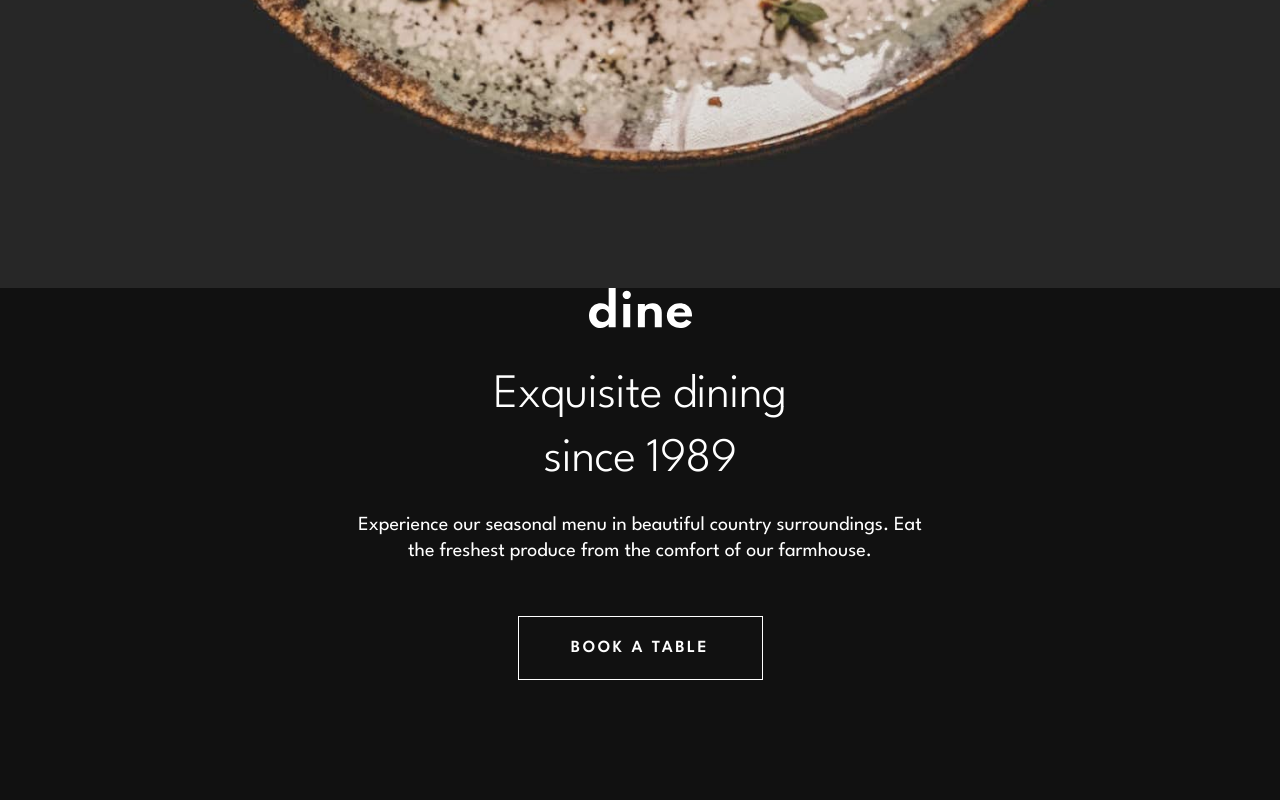
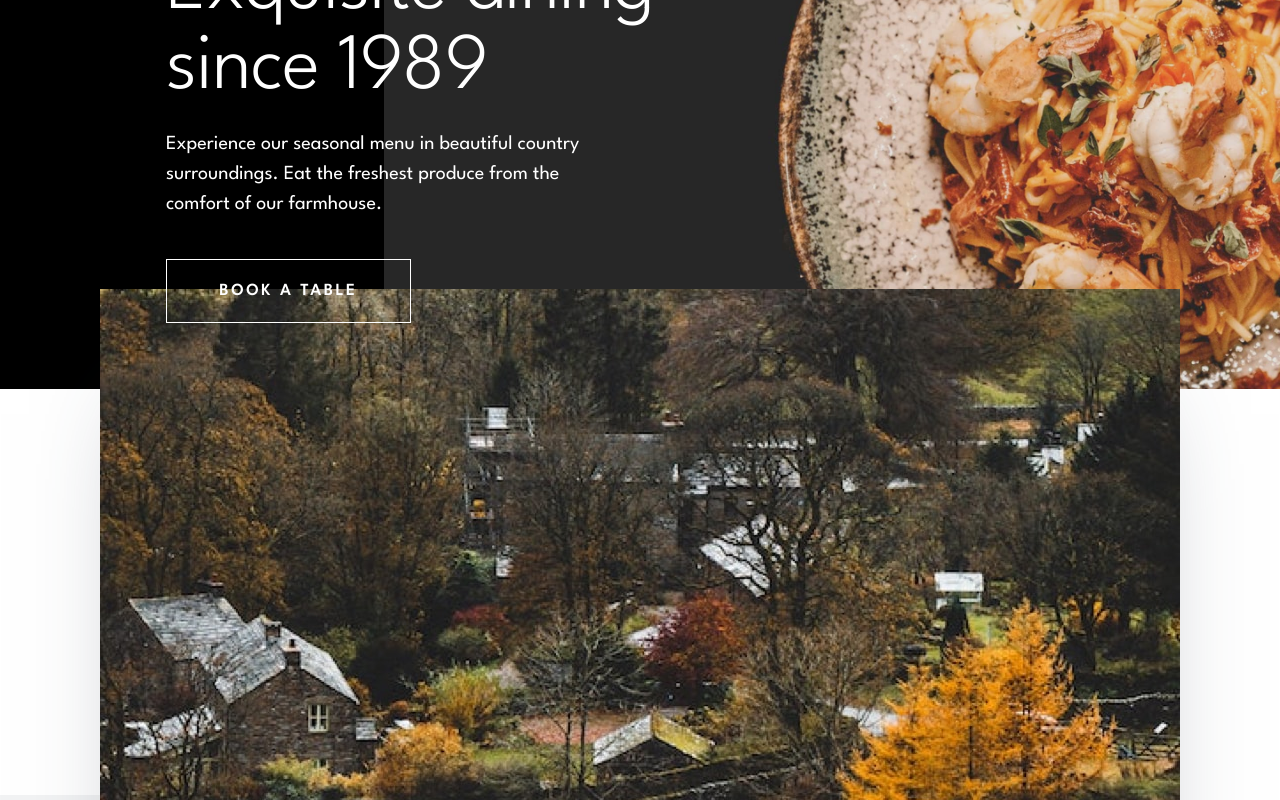
Before and after one commit to Rubendvb/dine-restaurant-website, a React (Vite) app: page / in a window 1280 px wide. Shown: the part 340-1140 px from the top of the page. Built offline with nearby package versions, Linux system fonts and the light colour scheme.

Commit message:
hero desktop

```diff
--- a/src/components/Events/index.tsx
+++ b/src/components/Events/index.tsx
@@ -31,7 +31,7 @@ export function Events() {
     <section className="events">
       <picture>
         <source
-          media="(min-width: 1440px)"
+          media="(min-width: 1024px)"
           srcSet="/images/homepage/family-gathering-desktop@2x.jpg"
         />
         <source
--- a/src/components/FamilyExperience/index.tsx
+++ b/src/components/FamilyExperience/index.tsx
@@ -8,7 +8,7 @@ export function FamilyExperience() {
       <article className="family-experience-place">
         <picture className="family-experience-image">
           <source
-            media="(min-width: 1440px)"
+            media="(min-width: 1024px)"
             srcSet="/images/homepage/enjoyable-place-desktop@2x.jpg"
           />
           <source
@@ -35,7 +35,7 @@ export function FamilyExperience() {
       <article className="family-experience-place">
         <picture className="family-experience-image image-lines">
           <source
-            media="(min-width: 1440px)"
+            media="(min-width: 1024px)"
             srcSet="/images/homepage/locally-sourced-desktop@2x.jpg"
           />
           <source
--- a/src/components/HeroHome/HeroHome.scss
+++ b/src/components/HeroHome/HeroHome.scss
@@ -3,6 +3,18 @@
 
 .hero {
   position: relative;
+
+  @media screen and (min-width: 1024px) {
+    &::after {
+      content: '';
+      position: absolute;
+      width: 30%;
+      height: 100%;
+      top: 0;
+      left: 0;
+      background-color: rgba(0, 0, 0, 1);
+    }
+  }
 
   &__img {
     width: 100%;
@@ -30,40 +42,56 @@
       padding-top: 0;
     }
 
+    @media screen and (min-width: 1024px) {
+      background-color: transparent;
+      top: 0;
+      padding: 66px 166px;
+      align-items: flex-start;
+      z-index: 1;
+    }
+
     svg {
       margin-bottom: 36px;
+
+      @media screen and (min-width: 1024px) {
+        margin-bottom: 154px;
+        height: 70px;
+      }
     }
 
     &__h1 {
-      font-size: 3.2rem;
-      color: $white;
-      font-weight: 300;
-      letter-spacing: -0.4px;
-      text-align: center;
+      @include heading-xl(3.2rem, 40px, $white, -0.4px);
       text-wrap: wrap;
-      line-height: 40px;
       width: 200px;
 
       @media screen and (min-width: 768px) {
-        font-size: 4.8rem;
+        @include heading-xl(4.8rem, 64px, null, -0.6px);
         width: 390px;
-        line-height: 64px;
-        letter-spacing: -0.6px;
         margin-bottom: 20px;
+      }
+
+      @media screen and (min-width: 1024px) {
+        @include heading-xl($color: $white);
+        text-align: start;
+        margin-bottom: 20px;
+        width: 507px;
       }
     }
 
     &__p {
-      font-size: 1.6rem;
-      color: #fff;
-      line-height: 26px;
-      text-align: center;
-      font-weight: 400;
+      @include text-medium(1.6rem, 26px, $white);
       margin-bottom: 52px;
 
       @media screen and (min-width: 768px) {
-        font-size: 2rem;
+        @include text-medium(2rem, null, null);
         width: 573px;
+      }
+
+      @media screen and (min-width: 1024px) {
+        @include text-medium($color: $white);
+        text-align: start;
+        width: 445px;
+        margin-bottom: 40px;
       }
     }
   }
--- a/src/components/HeroHome/index.tsx
+++ b/src/components/HeroHome/index.tsx
@@ -8,7 +8,7 @@ export function HeroHome() {
     <header className="hero">
       <picture className="hero__img">
         <source
-          media="(min-width: 1440px)"
+          media="(min-width: 1024px)"
           srcSet="/images/homepage/hero-bg-desktop@2x.jpg"
         />
         <source
--- a/src/components/MenuHighlights/index.tsx
+++ b/src/components/MenuHighlights/index.tsx
@@ -38,10 +38,6 @@ export function MenuHighlights() {
         <div className="menu-item">
           <picture className="menu-item-image">
             <source
-              media="(min-width: 1440px)"
-              srcSet="/images/homepage/beef-desktop-tablet@2x.jpg"
-            />
-            <source
               media="(min-width: 768px)"
               srcSet="/images/homepage/beef-desktop-tablet@2x.jpg"
             />
@@ -59,10 +55,6 @@ export function MenuHighlights() {
 
         <div className="menu-item">
           <picture className="menu-item-image">
-            <source
-              media="(min-width: 1440px)"
-              srcSet="/images/homepage/chocolate-desktop-tablet@2x.jpg"
-            />
             <source
               media="(min-width: 768px)"
               srcSet="/images/homepage/chocolate-desktop-tablet@2x.jpg"
--- a/src/styles/_mixins.scss
+++ b/src/styles/_mixins.scss
@@ -1,11 +1,17 @@
 @use './variables' as *;
 
-@mixin heading-xl {
-  font-size: 8rem;
-  line-height: 80px;
+@mixin heading-xl(
+  $font-size: 8rem,
+  $line-height: 80px,
+  $color: $mirage,
+  $letter-spacing: -1px
+) {
+  font-size: $font-size;
+  line-height: $line-height;
   font-weight: 300;
   letter-spacing: -1px;
-  color: v.$mirage;
+  color: $color;
+  text-align: center;
 }
 
 @mixin heading-large(
```
